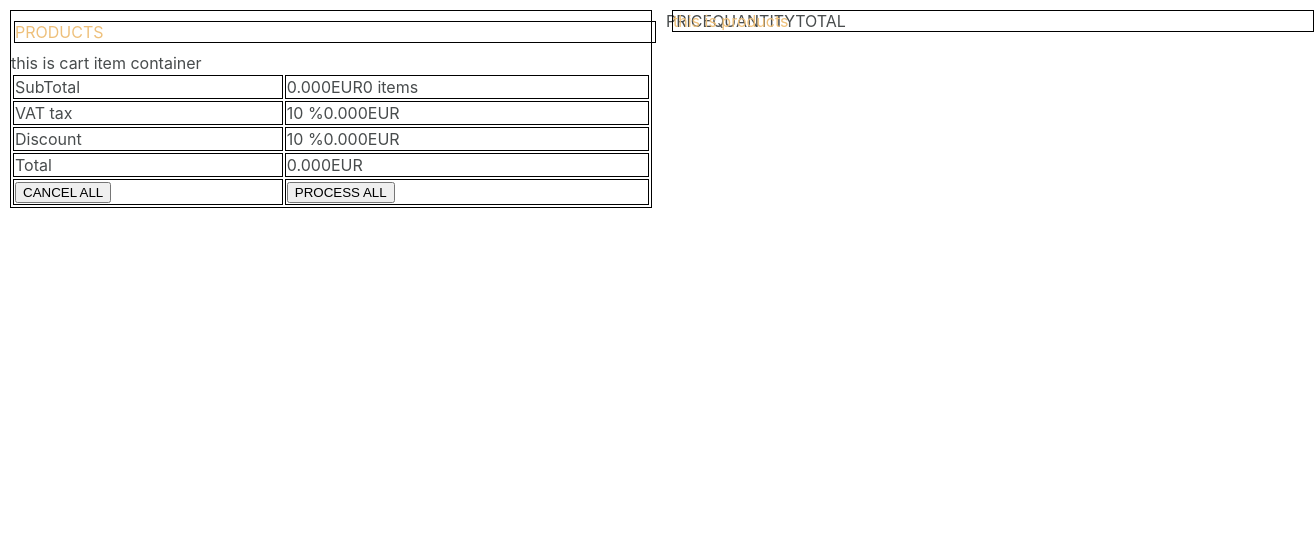
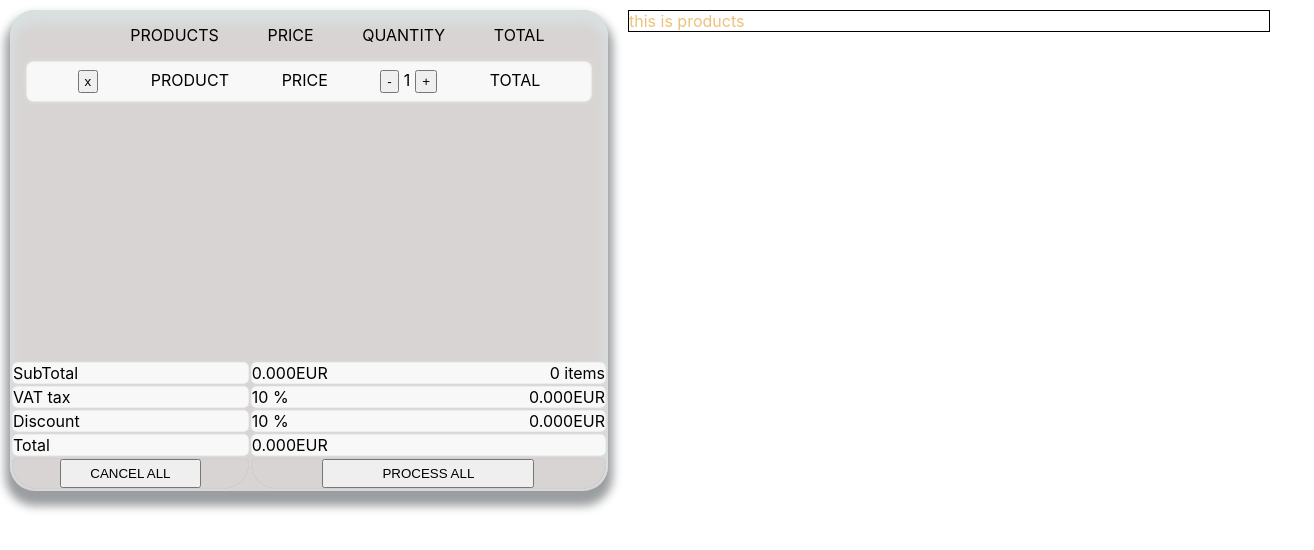
Before and after one commit to harssRajput/codinova-project, a React (Create React App) app: page / in a window 1280 px wide. Shown: the top 550 px of the page, 1314 px wide, since content can reach past the window. Built offline with nearby package versions, Linux system fonts and the light colour scheme.

Commit message:
add style for cart

```diff
--- a/src/components/Cart.js
+++ b/src/components/Cart.js
@@ -5,12 +5,14 @@ function Cart() {
   return (
     <div className="cart">
       <div className="cart-header">
-        <span className="products">PRODUCTS</span>
-        <span className="price">PRICE</span>
-        <span className="quantity">QUANTITY</span>
-        <span className="total">TOTAL</span>
+        <span>PRODUCTS</span>
+        <span>PRICE</span>
+        <span>QUANTITY</span>
+        <span>TOTAL</span>
       </div>
-      <CartItem />
+      <div className="items">
+        <CartItem />
+      </div>
       <Footer />
     </div>
   );
--- a/src/components/CartItem.js
+++ b/src/components/CartItem.js
@@ -1,8 +1,19 @@
-
 function CartItem() {
   return (
     <div className="cart-item">
-        this is cart item container
+      {/* <div> */}
+        <button>x</button>
+      {/* </div> */}
+      {/* <div className="item-info"> */}
+        <span className="product">PRODUCT</span>
+        <span className="price">PRICE</span>
+        <div>
+          <button>-</button>
+          <span>1</span>
+          <button>+</button>
+        </div>
+        <span className="total">TOTAL</span>
+      {/* </div> */}
     </div>
   );
 }
--- a/src/components/Footer.js
+++ b/src/components/Footer.js
@@ -1,6 +1,8 @@
 function Footer() {
   return (
     <table className="footer">
+      <thead></thead>
+      <tbody>
         <tr className="subtotal footer-child">
           <td className="left">SubTotal</td>
           <td className="right">
@@ -28,14 +30,17 @@ function Footer() {
             <span>0.000EUR</span>
           </td>
         </tr>
-      <tr className="buttons footer-child">
+      </tbody>
+      <tfoot>
+        <tr>
           <td className="left">
-          <button className="cancel-all">CANCEL ALL</button>
+            <button>CANCEL ALL</button>
           </td>
           <td className="right">
-          <button className="process-all">PROCESS ALL</button>
+            <button>PROCESS ALL</button>
           </td>
         </tr>
+      </tfoot>
     </table>
   );
 }
--- a/src/index.css
+++ b/src/index.css
@@ -13,14 +13,16 @@ code {
 }
 
 .cart{
-  color:rgb(72, 76, 77);
+  background-color:rgb(216, 212, 212);
   width: 50vw;
   height: 100%;
-  border:1px solid black;
+  /* border:1px solid black; */
   display:flex;
   flex: 1 1 auto;
   flex-direction: column;
   margin: 10px;
+  border-radius: 25px;
+  box-shadow: rgb(155, 158, 160) 0 10px 10px 5px, inset rgb(217, 224, 224) 0 10px 10px 3px;
 }
 
 .products{
@@ -39,9 +41,20 @@ code {
   flex: 1 1 auto;
 }
 
+.cart .items{
+  min-height: 300px;
+}
+
+.cart div span:first-child{
+  margin-left: 10%;
+}
+
 .cart-header{
   display:flex;
-  justify-content:space-between;
+  justify-content:space-evenly;
+  padding: 15px 0 ;
+  width: 95%;
+  margin: auto;
 }
 
 .cart-header .products{
@@ -52,22 +65,67 @@ code {
   margin-right: 3px;
 }
 
-.CartItem{
+.cart-item{
+  background-color: rgb(248, 248, 248);
+  display: flex;
+  justify-content: space-evenly;
+  padding: 10px 0 ;
+  width: 95%;
+  /* border: 1px solid black; */
+  margin: auto;
+  margin-bottom: 5px;
+  border-radius: 8px;
+  box-shadow: rgb(233, 225, 225) 0 0 3px, inset rgb(156, 156, 156) 0 0 3px;
+}
 
+.cart-item div > span{
+  padding: 5px;
 }
+
+.cart-item  button{
+  padding: 2px 5px;
+}
+
+.cart-item > button {
+  align-self: flex-start;
+}
+
 .footer td{
-  border: 1px solid black;
+  /* border: 1px solid black; */
+  background-color: rgb(248, 248, 248);
+  border-radius: 5px;
+  margin: 0 auto;
+  box-shadow: rgb(255, 255, 255) 0 0 1px, inset rgb(156, 156, 156) 0 0 1px;
 }
-/*
-.footer .footer-child .left{
-  margin-left: 1%;
-  margin-right: 34%;
-  text-align: left;
+
+.footer tfoot tr td{
+  /* border: 1px solid black; */
+  background-color:rgb(216, 212, 212);
+  border-radius: 5px;
+  border-bottom-left-radius: 25px;
+  border-bottom-right-radius: 25px;
+  margin: 0 auto;
+  box-shadow: rgb(255, 255, 255) 0 0 1px, inset rgb(156, 156, 156) 0 0 1px;
+}
+
+.footer button {
+  margin: 0 20%;
+  padding: 5px;
+  width:60%;
+}
+
+.footer .buttons td{
+  padding: 5px 0 ;
 }
 
 .footer .footer-child .right{
-  text-align: right;
-} */
+  display:flex;
+  justify-content:space-between;
+}
+
+table tbody tr td:first-child{
+  width: 40%;
+}
 
 .product{
 
```
Lines whose indentation alone changed are shown as unchanged.
